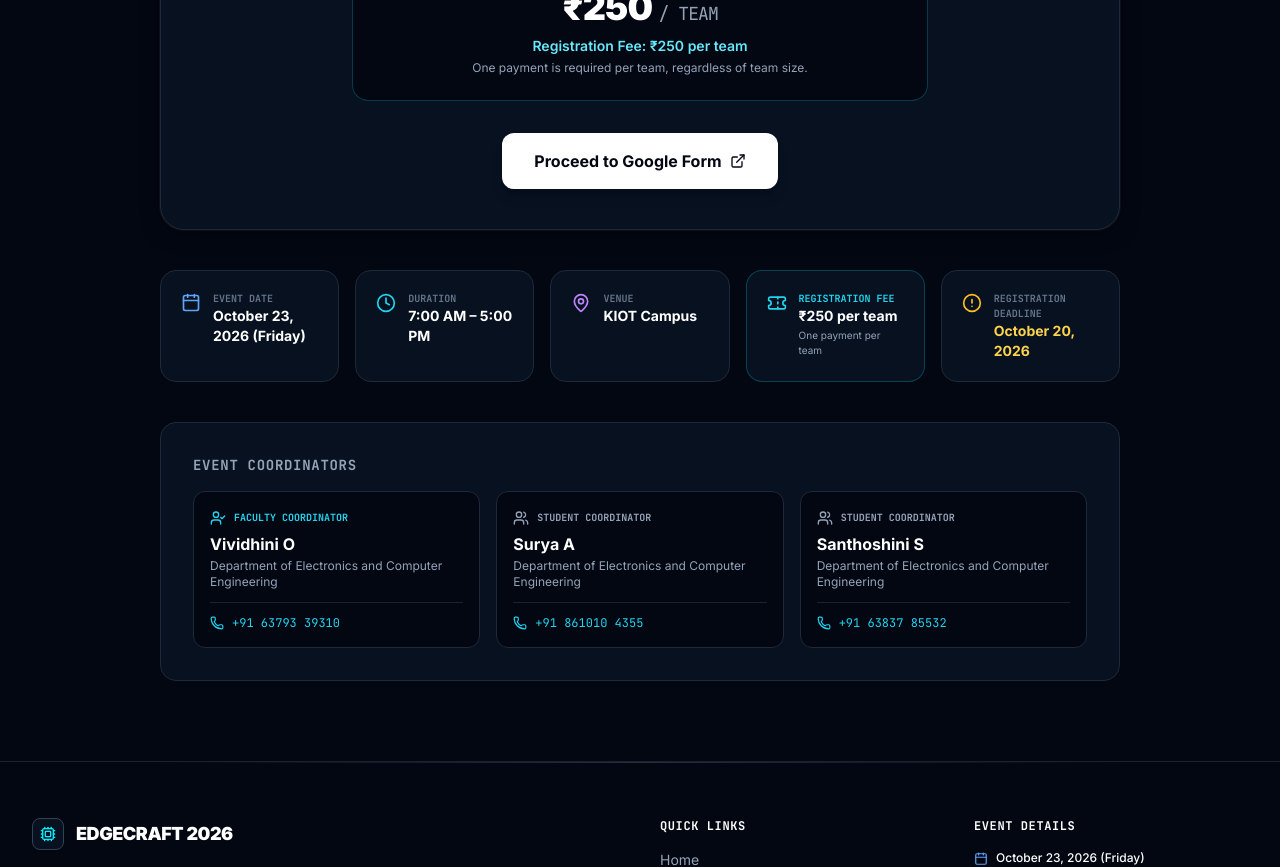
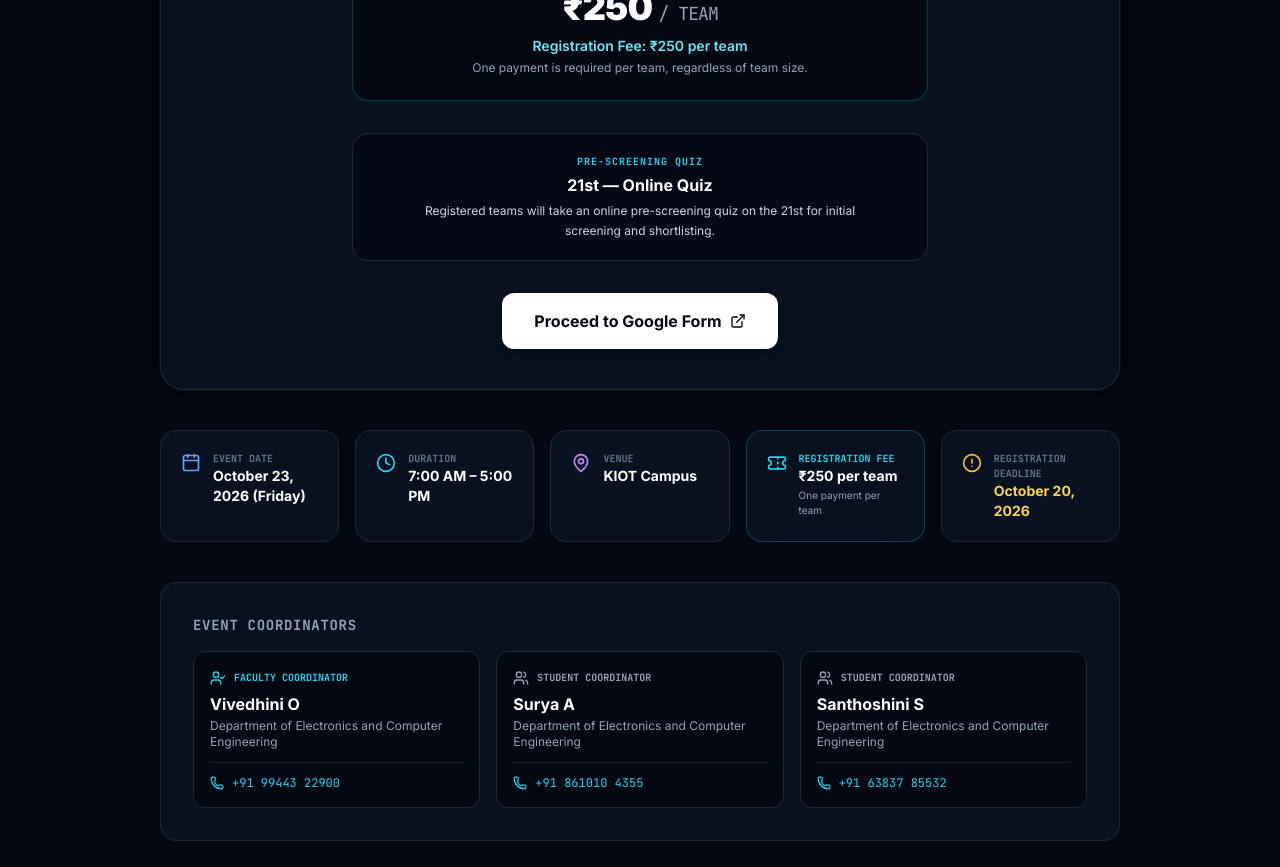
Before and after one commit to jeswanth-16/ECX-Hackathon, a React (Vite) app: page /register in a window 1280 px wide. Shown: the part 660-1527 px from the top of the page. Built offline with nearby package versions, Linux system fonts and the light colour scheme; no server answers.

Commit message:
Update coordinator and pre-screening quiz

```diff
--- a/src/components/FAQ.tsx
+++ b/src/components/FAQ.tsx
@@ -121,7 +121,7 @@ export const FAQ: React.FC = () => {
       <div className="mt-8 p-4 rounded-xl bg-dark-900 border border-slate-800 flex items-start gap-3">
         <AlertCircle className="w-4 h-4 text-cyan-400 shrink-0 mt-0.5" />
         <div className="text-xs text-slate-300 leading-relaxed">
-          <strong>Questions regarding EDGECRAFT 2026?</strong> Feel free to connect with Faculty Coordinator <a href="tel:+916379339310" className="text-cyan-400 hover:text-cyan-300 underline font-semibold" aria-label="Call Faculty Coordinator Vividhini O">Vividhini O (+91 63793 39310)</a> or Student Coordinators <a href="tel:+918610104355" className="text-cyan-400 hover:text-cyan-300 underline font-semibold" aria-label="Call Student Coordinator Surya A">Surya A (+91 861010 4355)</a> and <a href="tel:+916383785532" className="text-cyan-400 hover:text-cyan-300 underline font-semibold" aria-label="Call Student Coordinator Santhoshini S">Santhoshini S (+91 63837 85532)</a> from the Department of Electronics and Computer Engineering.
+          <strong>Questions regarding EDGECRAFT 2026?</strong> Feel free to connect with Faculty Coordinator <a href="tel:+919944322900" className="text-cyan-400 hover:text-cyan-300 underline font-semibold" aria-label="Call Faculty Coordinator Vivedhini O">Vivedhini O (+91 99443 22900)</a> or Student Coordinators <a href="tel:+918610104355" className="text-cyan-400 hover:text-cyan-300 underline font-semibold" aria-label="Call Student Coordinator Surya A">Surya A (+91 861010 4355)</a> and <a href="tel:+916383785532" className="text-cyan-400 hover:text-cyan-300 underline font-semibold" aria-label="Call Student Coordinator Santhoshini S">Santhoshini S (+91 63837 85532)</a> from the Department of Electronics and Computer Engineering.
         </div>
       </div>
     </div>
--- a/src/components/Footer.tsx
+++ b/src/components/Footer.tsx
@@ -168,7 +168,7 @@ export const Footer: React.FC = () => {
                   Coordinators
                 </span>
                 <span className="text-white block mt-0.5">
-                  Faculty: <a href="tel:+916379339310" className="hover:text-cyan-300 transition-colors" aria-label="Call Faculty Coordinator Vividhini O">Vividhini O</a> (+91 63793 39310)
+                  Faculty: <a href="tel:+919944322900" className="hover:text-cyan-300 transition-colors" aria-label="Call Faculty Coordinator Vivedhini O">Vivedhini O</a> (+91 99443 22900)
                 </span>
                 <span className="text-slate-300 block mt-0.5">
                   Students: <a href="tel:+918610104355" className="text-white hover:text-cyan-300 transition-colors" aria-label="Call Student Coordinator Surya A">Surya A</a>, <a href="tel:+916383785532" className="text-white hover:text-cyan-300 transition-colors" aria-label="Call Student Coordinator Santhoshini S">Santhoshini S</a>
--- a/src/data/eventConfig.ts
+++ b/src/data/eventConfig.ts
@@ -36,9 +36,9 @@ export const eventConfig: EventConfig = {
     faculty: [
       {
         role: "Faculty Coordinator",
-        name: "Vividhini O",
-        phone: "+91 63793 39310",
-        phoneTel: "tel:+916379339310",
+        name: "Vivedhini O",
+        phone: "+91 99443 22900",
+        phoneTel: "tel:+919944322900",
       },
     ],
     students: [
@@ -105,6 +105,14 @@ export const timelineData: TimelineEvent[] = [
     description: "Final deadline to submit team registrations via the official registration portal.",
     status: "upcoming",
     badge: "Strict Deadline",
+  },
+  {
+    id: "step-quiz",
+    title: "Online Pre-Screening Quiz",
+    timeOrDate: "21st",
+    description: "Registered teams will participate in an online pre-screening quiz on the 21st for initial screening and shortlisting before the main hackathon.",
+    status: "upcoming",
+    badge: "Initial Screening",
   },
   {
     id: "step-3",
@@ -180,7 +188,13 @@ export const faqData: FAQItem[] = [
   {
     id: "faq-6",
     question: "Who can I contact regarding EDGECRAFT 2026?",
-    answer: "You can contact Faculty Coordinator Vividhini O (+91 63793 39310), or Student Coordinators Surya A (+91 861010 4355) and Santhoshini S (+91 63837 85532) from the Department of Electronics and Computer Engineering, Knowledge Institute of Technology, Salem.",
+    answer: "You can contact Faculty Coordinator Vivedhini O (+91 99443 22900), or Student Coordinators Surya A (+91 861010 4355) and Santhoshini S (+91 63837 85532) from the Department of Electronics and Computer Engineering, Knowledge Institute of Technology, Salem.",
     category: "Coordinators",
   },
+  {
+    id: "faq-quiz",
+    question: "What is the Online Pre-Screening Quiz?",
+    answer: "Registered teams will participate in an online pre-screening quiz on the 21st for initial screening and shortlisting before the main hackathon.",
+    category: "General",
+  },
 ];
--- a/src/pages/About.tsx
+++ b/src/pages/About.tsx
@@ -124,16 +124,16 @@ export const About: React.FC = () => {
               <span className="text-[10px] font-mono uppercase text-cyan-400 font-bold block mb-1">
                 Faculty Coordinator
               </span>
-              <p className="text-base font-bold text-white">Vividhini O</p>
+              <p className="text-base font-bold text-white">Vivedhini O</p>
               <p className="text-slate-400 text-xs mt-1">{eventConfig.department}</p>
             </div>
             <a
-              href="tel:+916379339310"
-              aria-label="Call Faculty Coordinator Vividhini O"
+              href="tel:+919944322900"
+              aria-label="Call Faculty Coordinator Vivedhini O"
               className="mt-3 pt-3 border-t border-slate-800/80 inline-flex items-center gap-2 text-xs font-mono text-cyan-400 hover:text-cyan-300 transition-colors"
             >
               <Phone className="w-3.5 h-3.5" />
-              <span>+91 63793 39310</span>
+              <span>+91 99443 22900</span>
             </a>
           </div>
 
--- a/src/pages/FAQPage.tsx
+++ b/src/pages/FAQPage.tsx
@@ -29,7 +29,7 @@ export const FAQPage: React.FC = () => {
             </div>
             <h4 className="text-lg font-bold text-white mb-1.5">Need Further Assistance?</h4>
             <p className="text-xs sm:text-sm text-slate-400 leading-relaxed mb-4">
-              Connect with Faculty Coordinator <a href="tel:+916379339310" className="text-cyan-400 hover:text-cyan-300 font-semibold underline decoration-slate-700 underline-offset-2" aria-label="Call Faculty Coordinator Vividhini O">Vividhini O (+91 63793 39310)</a>, or Student Coordinators <a href="tel:+918610104355" className="text-cyan-400 hover:text-cyan-300 font-semibold underline decoration-slate-700 underline-offset-2" aria-label="Call Student Coordinator Surya A">Surya A (+91 861010 4355)</a> and <a href="tel:+916383785532" className="text-cyan-400 hover:text-cyan-300 font-semibold underline decoration-slate-700 underline-offset-2" aria-label="Call Student Coordinator Santhoshini S">Santhoshini S (+91 63837 85532)</a> at {eventConfig.college}.
+              Connect with Faculty Coordinator <a href="tel:+919944322900" className="text-cyan-400 hover:text-cyan-300 font-semibold underline decoration-slate-700 underline-offset-2" aria-label="Call Faculty Coordinator Vivedhini O">Vivedhini O (+91 99443 22900)</a>, or Student Coordinators <a href="tel:+918610104355" className="text-cyan-400 hover:text-cyan-300 font-semibold underline decoration-slate-700 underline-offset-2" aria-label="Call Student Coordinator Surya A">Surya A (+91 861010 4355)</a> and <a href="tel:+916383785532" className="text-cyan-400 hover:text-cyan-300 font-semibold underline decoration-slate-700 underline-offset-2" aria-label="Call Student Coordinator Santhoshini S">Santhoshini S (+91 63837 85532)</a> at {eventConfig.college}.
             </p>
           </div>
           <div className="pt-4 border-t border-slate-800/80 font-mono text-xs text-slate-300">
--- a/src/pages/Register.tsx
+++ b/src/pages/Register.tsx
@@ -61,6 +61,19 @@ export const Register: React.FC = () => {
                 </p>
                 <p className="text-xs text-slate-400 mt-1">
                   One payment is required per team, regardless of team size.
+                </p>
+              </div>
+
+              {/* Pre-Screening Quiz Announcement */}
+              <div className="mb-8 p-4 sm:p-5 rounded-2xl bg-dark-950/80 border border-slate-800 text-center">
+                <span className="text-[10px] font-mono uppercase tracking-widest text-cyan-400 font-bold block mb-1">
+                  PRE-SCREENING QUIZ
+                </span>
+                <p className="text-base font-bold text-white mb-1">
+                  21st — Online Quiz
+                </p>
+                <p className="text-xs text-slate-300 leading-relaxed max-w-md mx-auto">
+                  Registered teams will take an online pre-screening quiz on the 21st for initial screening and shortlisting.
                 </p>
               </div>
 
@@ -173,16 +186,16 @@ export const Register: React.FC = () => {
                 <UserCheck className="w-4 h-4" />
                 <span className="font-mono text-[10px] font-bold uppercase">Faculty Coordinator</span>
               </div>
-              <p className="font-bold text-white text-base">Vividhini O</p>
+              <p className="font-bold text-white text-base">Vivedhini O</p>
               <p className="text-slate-400 text-xs mt-0.5">{eventConfig.department}</p>
             </div>
             <a
-              href="tel:+916379339310"
-              aria-label="Call Faculty Coordinator Vividhini O"
+              href="tel:+919944322900"
+              aria-label="Call Faculty Coordinator Vivedhini O"
               className="mt-3 pt-3 border-t border-slate-800/80 inline-flex items-center gap-2 text-xs font-mono text-cyan-400 hover:text-cyan-300 transition-colors"
             >
               <Phone className="w-3.5 h-3.5" />
-              <span>+91 63793 39310</span>
+              <span>+91 99443 22900</span>
             </a>
           </div>
 
--- a/src/pages/TimelinePage.tsx
+++ b/src/pages/TimelinePage.tsx
@@ -33,6 +33,19 @@ export const TimelinePage: React.FC = () => {
         </div>
       </div>
 
+      {/* Pre-Screening Quiz Announcement */}
+      <div className="mb-10 p-5 sm:p-6 rounded-2xl bg-dark-900 border border-cyan-500/30 max-w-2xl mx-auto shadow-card text-center">
+        <span className="inline-flex items-center gap-2 px-3 py-1 rounded-full text-xs font-mono font-bold uppercase tracking-wider text-cyan-300 bg-dark-950 border border-slate-800 mb-2">
+          <span>Pre-Screening Quiz</span>
+        </span>
+        <h3 className="text-xl sm:text-2xl font-black text-white tracking-tight mb-2">
+          21st — Online Quiz
+        </h3>
+        <p className="text-xs sm:text-sm text-slate-300 leading-relaxed max-w-lg mx-auto">
+          Registered teams will take an online pre-screening quiz on the 21st for initial screening and shortlisting.
+        </p>
+      </div>
+
       {/* Vertical Timeline */}
       <Timeline />
 
```
